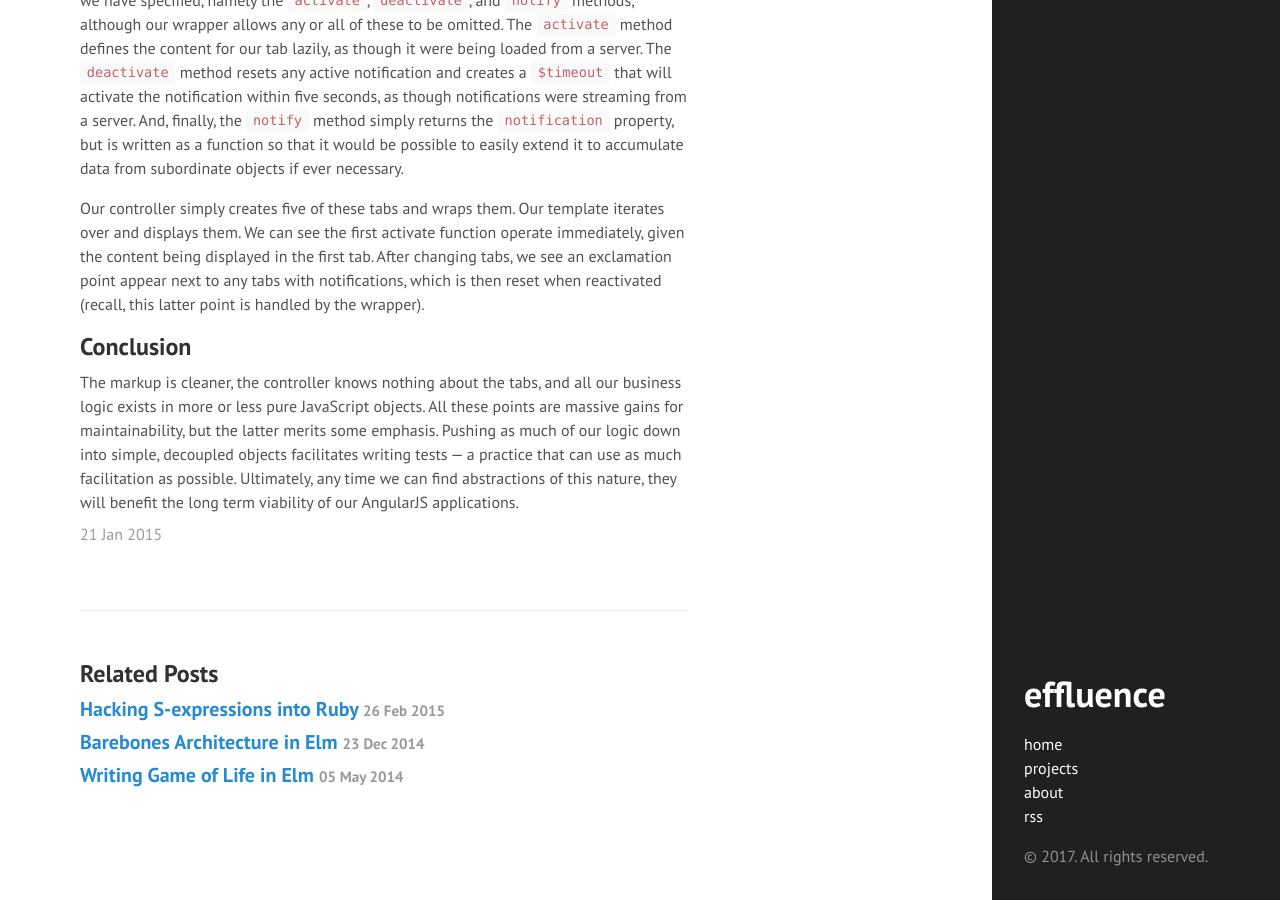
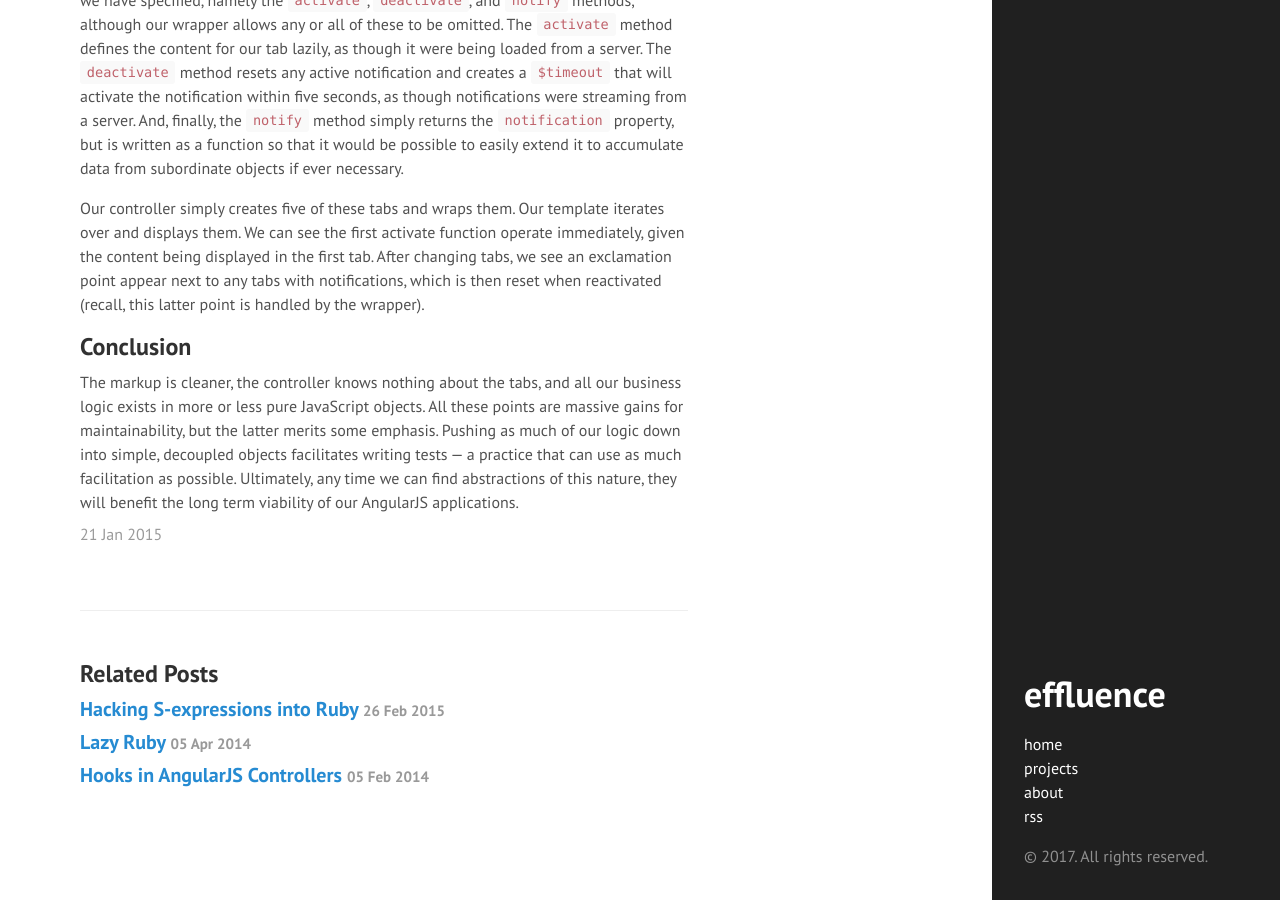
Before and after one commit to sonnym/sonnym.github.io-src, a Jekyll site: the page built from _posts/2015-01-21-using-defined-properties-for-better-angularjs-directives.markdown, in a window 1280 px wide and 900 px high, scrolled down 3634 px. Built offline with Jekyll 4.4.1, drawn with Linux system fonts in a browser that asks for light colours; Markdown is read by kramdown in place of the engine named in the settings; some of the changed lines change nothing that is shown.

Commit message:
prevent building old elm files

```diff
--- a/_config.yml
+++ b/_config.yml
@@ -7,6 +7,8 @@
 url: http://sonnym.github.io/
 
 paginate: 5
+
+exclude: [_posts/2014-05-05-writing-game-of-life-in-elm.markdown, _posts/2014-12-23-barebones-architecture-in-elm.markdown]
 
 lsi: true
 
```
